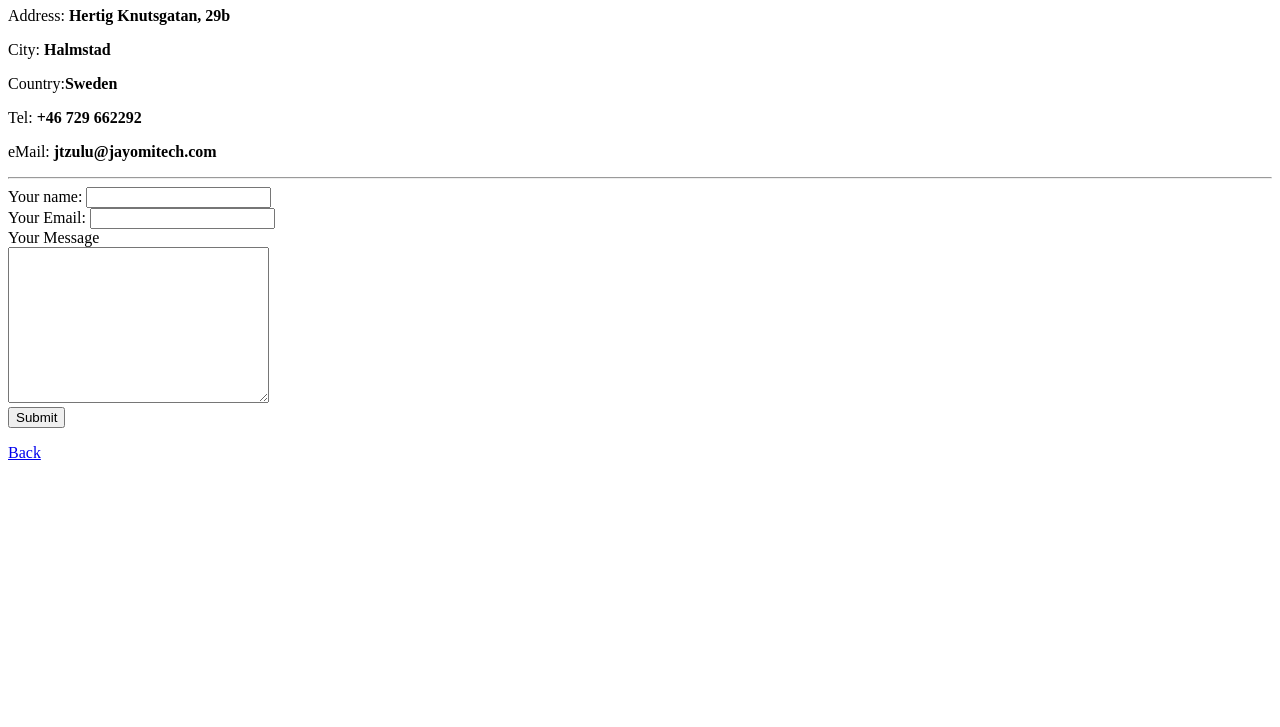
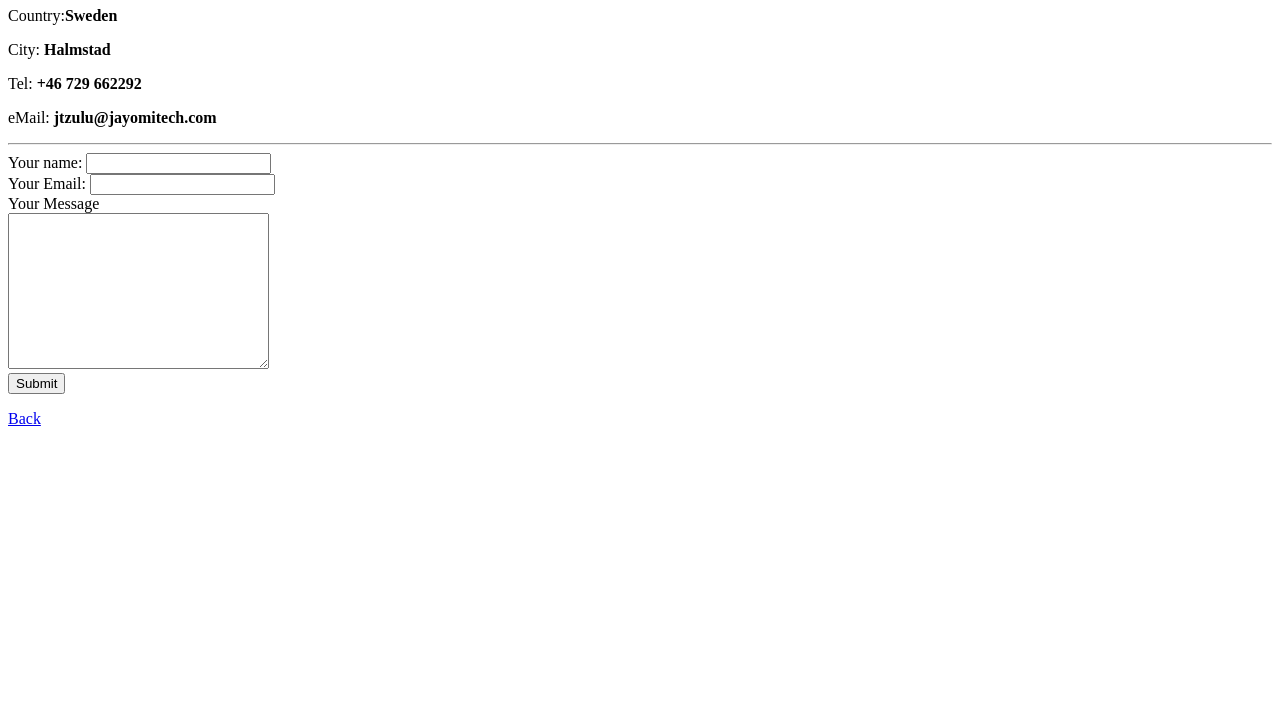
Before and after one commit to joul/onlyhtml, a plain HTML site: page contact.html in a window 1280 px wide. Shown: the part 73-800 px from the top of the page. Drawn offline with Linux system fonts and the light colour scheme.

Commit message:
Update contact.html

```diff
--- a/contact.html
+++ b/contact.html
@@ -6,9 +6,8 @@
   </head>
   <body>
 <h1>My Contact Details</h1>
-<p>Address: <strong>Hertig Knutsgatan, 29b</strong></p>
+<p>Country:<strong>Sweden</strong></p>
 <p>City: <strong>Halmstad</strong></p>
-<p>Country:<strong>Sweden</strong></p>
 <p>Tel: <strong>+46 729 662292</strong></p>
 <p>eMail: <strong>jtzulu@jayomitech.com</strong></p>
 <hr>
```
